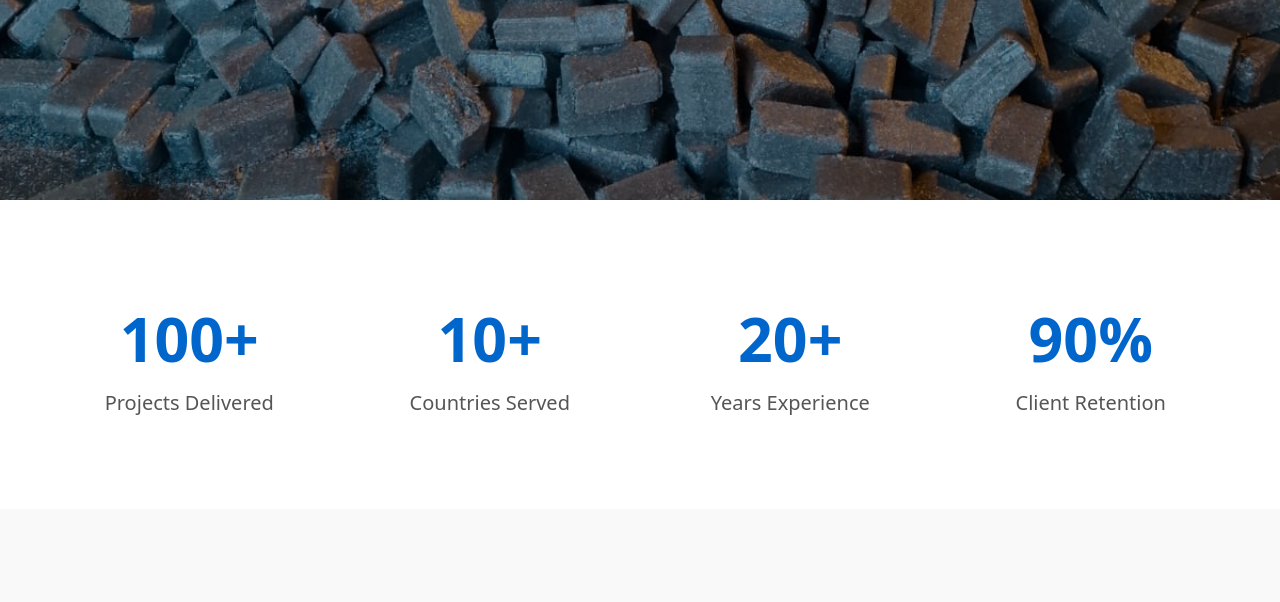
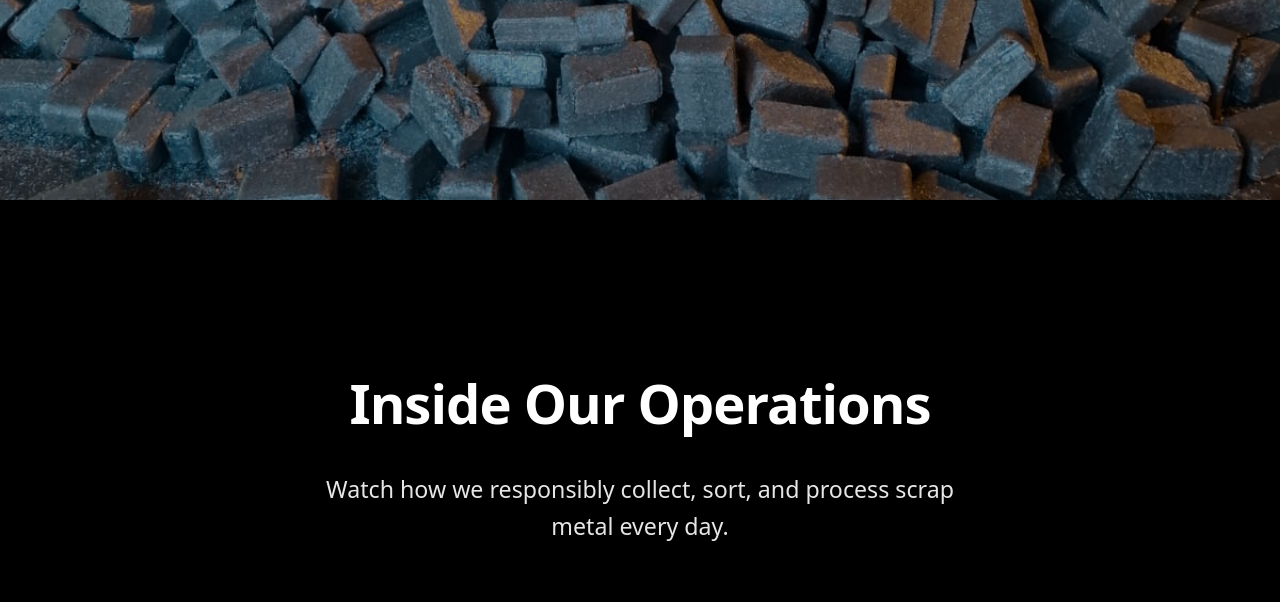
Before and after one commit to DrProdigy1/render-flask-deployment1, a Flask app: page / in a window 1280 px wide. Shown: the part 600-1202 px from the top of the page. Run offline with Flask 3, Linux system fonts and the light colour scheme.

Commit message:
Update home.html
v0.03

```diff
--- a/templates/home.html
+++ b/templates/home.html
@@ -60,9 +60,30 @@
     }
     .btn:hover { background: #0052a3; transform: translateY(-4px); }
 
-    @media (max-width: 768px) {
-        .hero-content h1 { font-size: 2.8rem; }
-        .hero-content p { font-size: 1.35rem; }
+    /* Tesla / Apple Style Video Section */
+    .video-section {
+        padding: 160px 5% 140px;
+        background: #000;
+        color: white;
+        text-align: center;
+    }
+    .video-section h2 {
+        font-size: 3.4rem;
+        margin-bottom: 24px;
+        letter-spacing: -1px;
+    }
+    .video-section p {
+        font-size: 1.45rem;
+        max-width: 680px;
+        margin: 0 auto 60px;
+        opacity: 0.9;
+    }
+    .video-wrapper {
+        max-width: 1100px;
+        margin: 0 auto;
+        border-radius: 24px;
+        overflow: hidden;
+        box-shadow: 0 40px 100px rgba(0,0,0,0.7);
     }
 </style>
 
@@ -78,6 +99,19 @@
         <h1>Responsible sourcing.<br>Global confidence.</h1>
         <p>Where deep industry experience meets flawless execution.</p>
         <a href="/services" class="btn">Explore Our Commodities</a>
+    </div>
+</section>
+
+<!-- Premium Video Section (Tesla / Apple Style) -->
+<section class="video-section">
+    <h2>Inside Our Operations</h2>
+    <p>Watch how we responsibly collect, sort, and process scrap metal every day.</p>
+
+    <div class="video-wrapper">
+        <video controls autoplay muted loop playsinline style="width:100%;display:block;">
+            <source src="{{ url_for('static', filename='images/scrap-yard operations.mp4') }}" type="video/mp4">
+            Your browser does not support the video tag.
+        </video>
     </div>
 </section>
 
@@ -105,7 +139,7 @@
     </div>
 </section>
 
-<!-- Tesla-style Big Clickable Product Showcase -->
+<!-- Big Clickable Product Showcase -->
 <section style="padding:100px 5%;background:#f9f9f9;">
     <div style="max-width:1300px;margin:0 auto;">
         <h2 style="text-align:center;font-size:2.8rem;margin-bottom:60px;color:#0066cc;">Our Main Commodities</h2>
@@ -177,33 +211,6 @@
 
         setInterval(nextSlide, 5000);
     });
-
-    // Animated Statistics Counters
-    function animateValue(id, start, end, duration) {
-        let startTimestamp = null;
-        const step = (timestamp) => {
-            if (!startTimestamp) startTimestamp = timestamp;
-            const progress = Math.min((timestamp - startTimestamp) / duration, 1);
-            const value = Math.floor(progress * (end - start) + start);
-            document.getElementById(id).textContent = value + (id === 'stat4' ? '%' : '+');
-            if (progress < 1) window.requestAnimationFrame(step);
-        };
-        window.requestAnimationFrame(step);
-    }
-
-    const observer = new IntersectionObserver((entries) => {
-        entries.forEach(entry => {
-            if (entry.isIntersecting) {
-                animateValue("stat1", 0, 100, 1800);
-                animateValue("stat2", 0, 10, 1800);
-                animateValue("stat3", 0, 20, 1800);
-                animateValue("stat4", 0, 90, 1800);
-                observer.unobserve(entry.target);
-            }
-        });
-    }, { threshold: 0.5 });
-
-    observer.observe(document.querySelector('#stat1').parentElement.parentElement);
 </script>
 
 {% endblock %}
```
